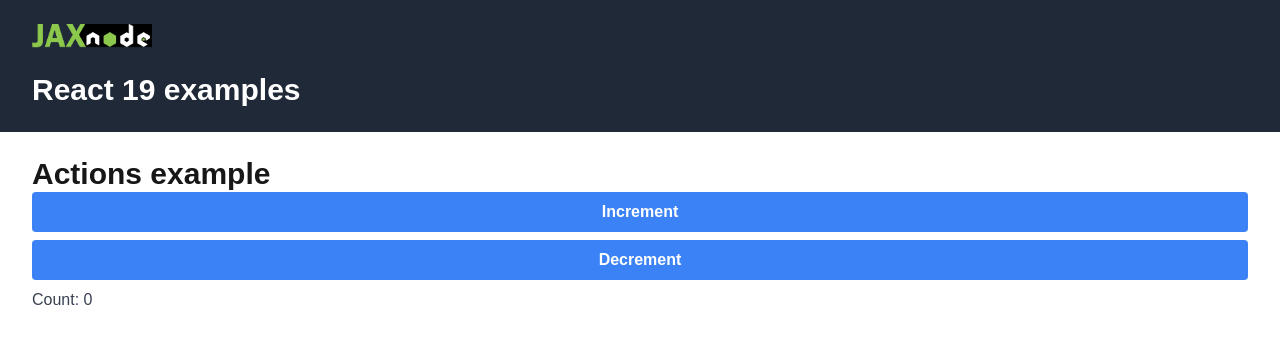
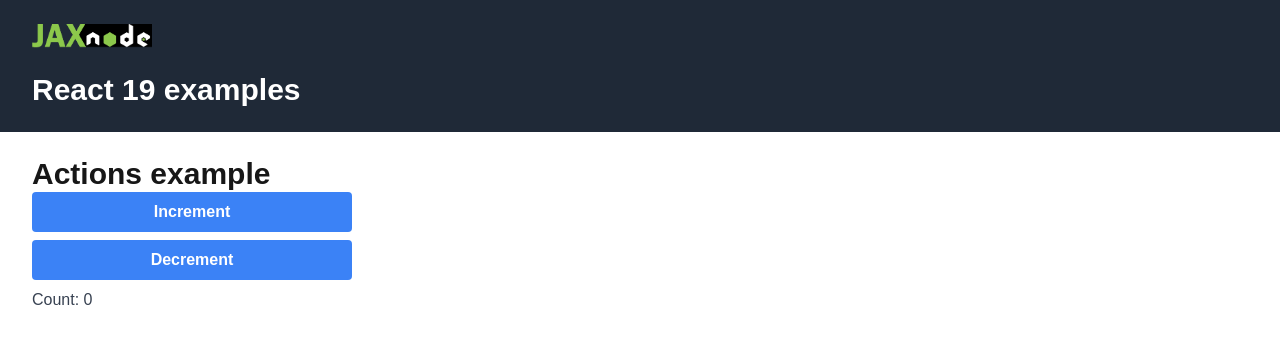
Before and after one commit to Jaxnode-UG/jaxnodereact19, a Next.js app: page /classic in a window 1280 px wide. Shown: the top 344 px of the page. Built offline with nearby package versions, Linux system fonts and the light colour scheme.

Commit message:
Narrowed some of my forms

```diff
--- a/src/components/classiccounter.tsx
+++ b/src/components/classiccounter.tsx
@@ -5,7 +5,7 @@ export default function ClassicCounter() {
   const [count, setCount] = useState(0);
 
   return (
-    <div className="flex flex-col gap-2">
+    <div className="flex flex-col gap-2 max-w-xs">
       <button
         onClick={() => setCount(count + 1)}
         className="font-bold py-2 px-4 rounded focus:outline-none focus:shadow-outline bg-blue-500 hover:bg-blue-700 text-white">
--- a/src/components/metarsearchform.tsx
+++ b/src/components/metarsearchform.tsx
@@ -18,10 +18,10 @@ export default function MetarSearchForm({ wxdata }: MetarSearchFormProps) {
   const [wx, formAction, isPending] = useActionState(getData, wxdata);
   return (
     <div className="">
-      <form action={formAction} className="flex flex-col gap-2">
+      <form action={formAction} className="flex flex-col gap-2 max-w-xs">
         <label htmlFor="station" className="font-bold">Enter Station ID</label>
         <input type="text" id="station" name="station"
-        className="shadow appearance-none border rounded w-full py-2 px-3 text-gray-700 leading-tight focus:outline-none focus:shadow-outline" />
+          className="shadow appearance-none border rounded w-full py-2 px-3 text-gray-700 leading-tight focus:outline-none focus:shadow-outline" />
         <button disabled={isPending} className={`font-bold py-2 px-4 rounded focus:outline-none focus:shadow-outline
           ${isPending ?
           'bg-gray-500 text-gray-300 cursor-not-allowed' :
```
